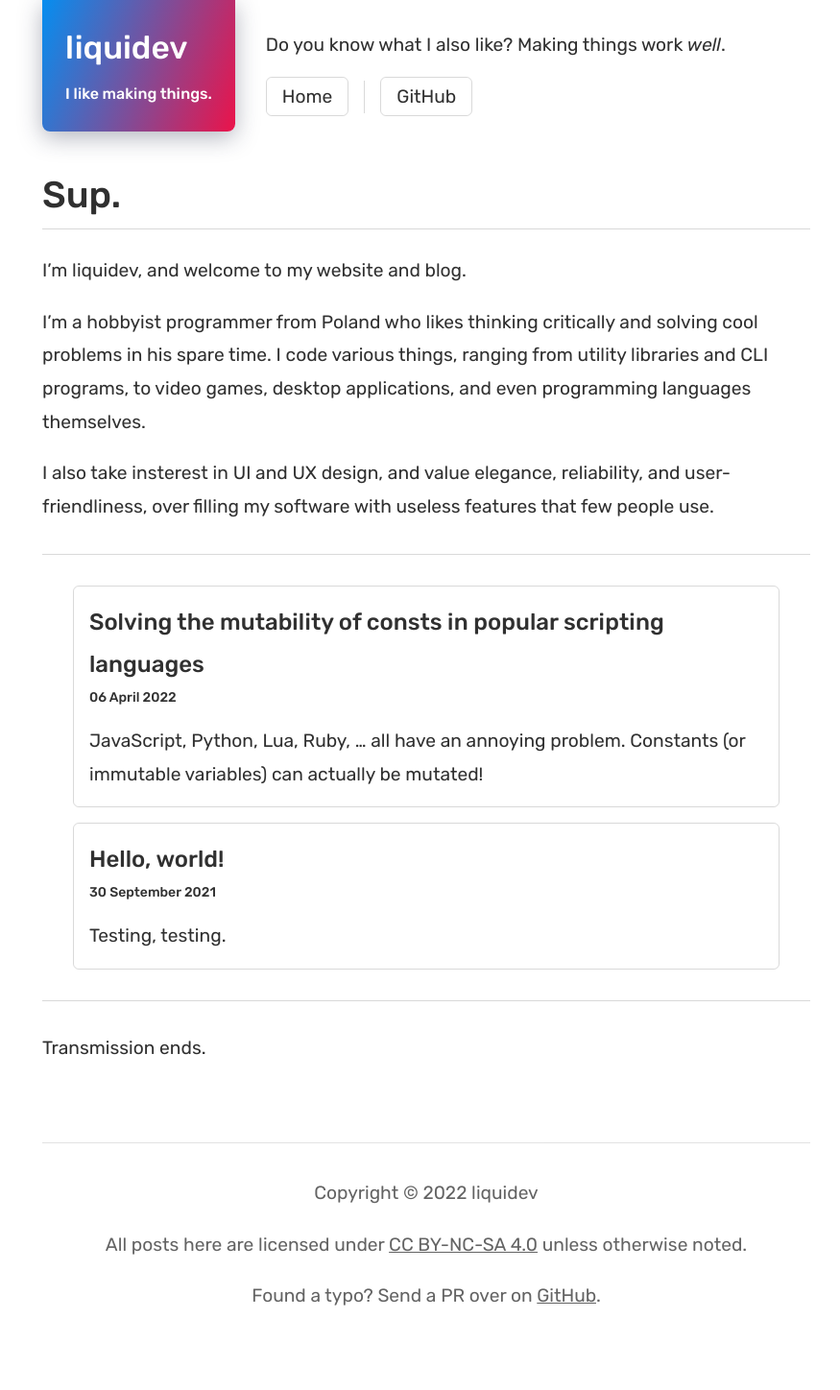
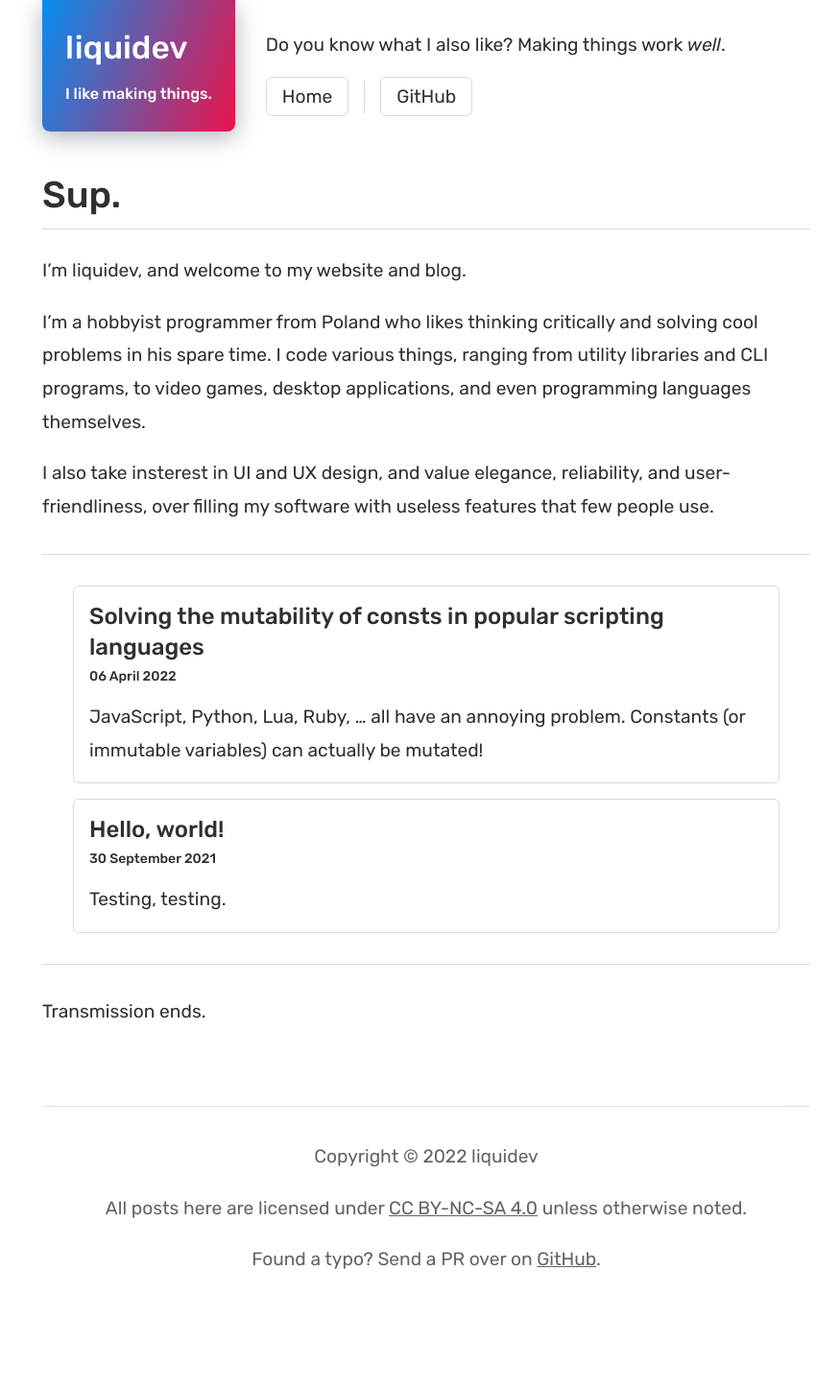
Before and after one commit to liquidev/liquidev.github.io, a Jekyll site: the page built from index.md, in a window 1280 px wide. Shown: the whole page at 96% size, without its empty margins (196-1071 px from the left). Built offline with Jekyll 4.4.1, drawn with Linux system fonts in a browser that asks for light colours; after the commit the page ends 1410 px from its top, so only the background shows below that.

Commit message:
tweak the stylesheet a bit

```diff
--- a/_sass/main.scss
+++ b/_sass/main.scss
@@ -236,6 +236,8 @@ body {
    .post-title, .post-date {
       border: none;
       margin: 0;
+      line-height: 1.3;
+      margin-bottom: 0.25em;
    }
    .post-title {
       font-size: 24px;
```
